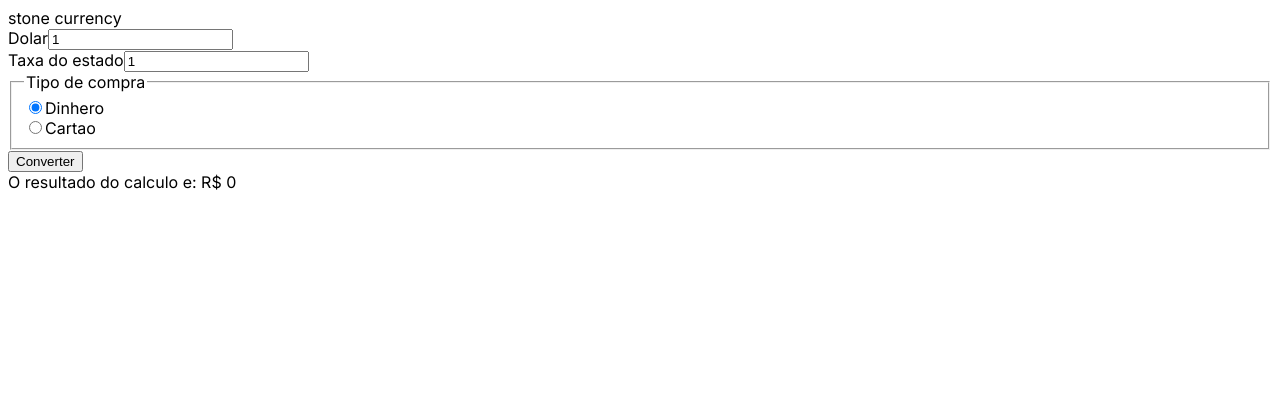
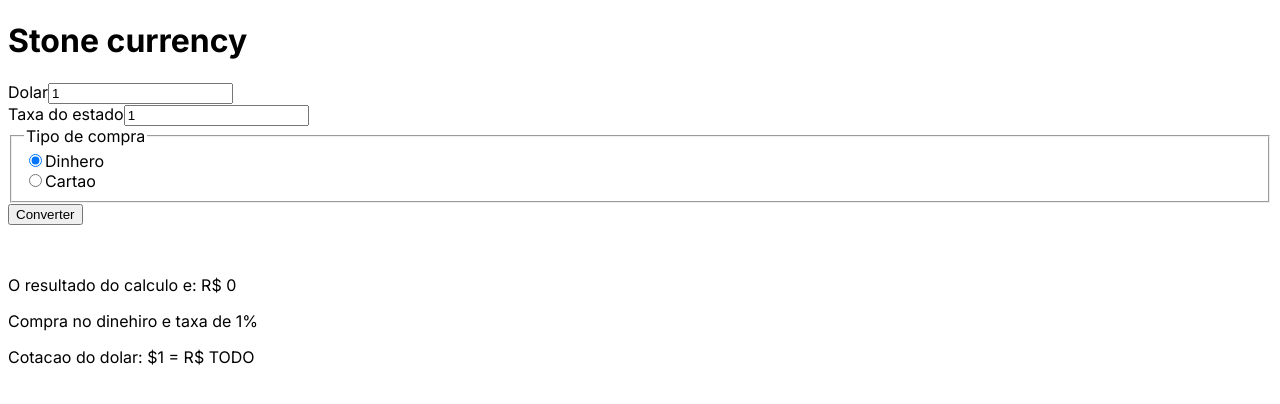
Before and after one commit to kevinch/stone-payments-desafio, a Next.js app: page / in a window 1280 px wide. Shown: the top 404 px of the page. Built offline with nearby package versions, Linux system fonts and the light colour scheme.

Commit message:
Add footer

```diff
--- a/app/page.tsx
+++ b/app/page.tsx
@@ -22,7 +22,7 @@ export default function Home() {
   return (
     <main>
       <header>
-        <div>stone currency</div>
+        <h1>Stone currency</h1>
       </header>
 
       <div>
@@ -51,8 +51,13 @@ export default function Home() {
 
         <button onClick={() => setResult(buyingOption == 'cash' ? buyingWithCash(dolarValue, inputTax, 5, 1) : buyingWithCard(dolarValue, inputTax, 5.3, 5))}>Converter</button>
 
-        {/* <div>buying option: {buyingOption}</div> */}
-        <div>O resultado do calculo e: R$ {result}</div>
+        <footer style={{marginTop: "50px"}}>
+          <div>O resultado do calculo e: R$ {result}</div>
+          <div>
+            <p>Compra no dinehiro e taxa de {inputTax}%</p>
+            <p>Cotacao do dolar: ${dolarValue} = R$ {"TODO"}</p>
+          </div>
+        </footer>
       </div>
     </main>
   );
```
